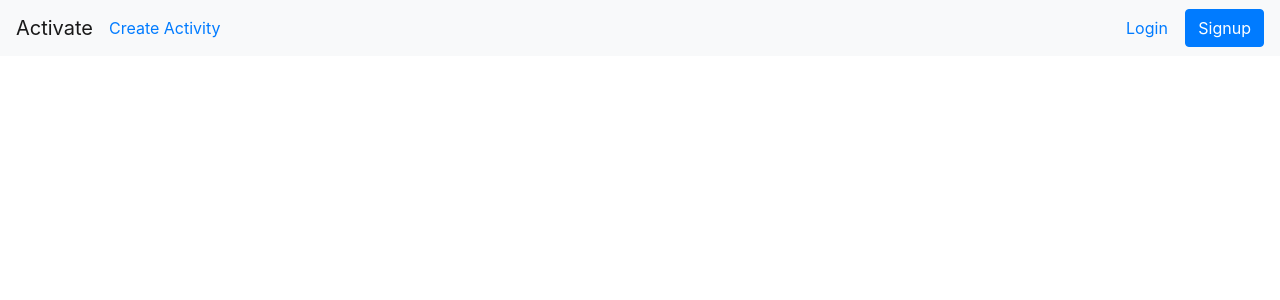
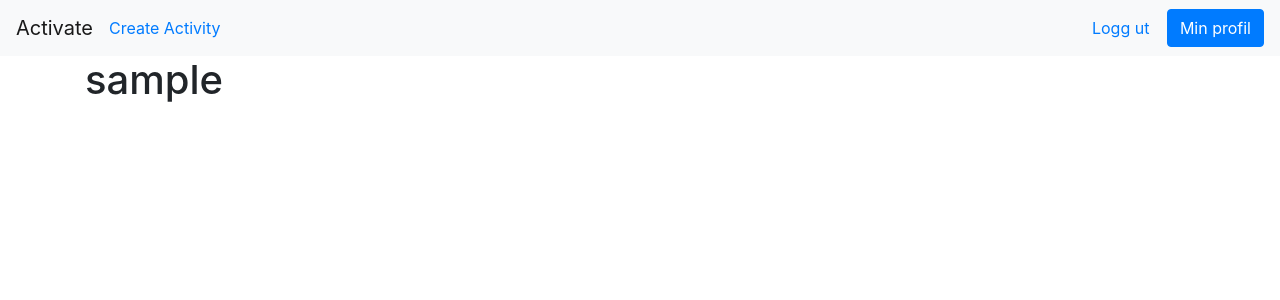
Before and after one commit to akselkb/TDT4140-Programvareutvikling-Gruppe59, a Django app: page /profile/ in a window 1280 px wide. Shown: the top 300 px of the page. Run offline with Django 3.2, Linux system fonts and the light colour scheme; the visitor is signed in with stand-in values (Sample User, id 1); some libraries are stand-ins or nearby versions.

Commit message:
feat: add restriction to base template

```diff
--- a/activate/activate/templates/base.html
+++ b/activate/activate/templates/base.html
@@ -10,8 +10,13 @@
             <a class="navbar-brand" href="#">Activate</a>
             {% if not user.is_anonymous %}<a href="{% url 'create_activity' %}">Create Activity</a>{% endif %} <!-- Temporary access to the create-activity-page -->
             <div class="ml-auto">
-                <a class="btn btn-link" href="{% url 'view_login' %}">Login</a>
-                <a class="btn btn-primary" href="{% url 'view_signup' %}">Signup</a>
+                {% if not user.is_authenticated %}
+                    <a class="btn btn-link" href="{% url 'view_login' %}">Login</a>
+                    <a class="btn btn-primary" href="{% url 'view_signup' %}">Signup</a>
+                {% else %}
+                    <a class="btn btn-link" href="{% url 'view_logout' %}">Logg ut</a>
+                    <a class="btn btn-primary" href="{% url 'view_profile' %}">Min profil</a>
+                {% endif %}
             </div>
         </nav>
         <div class="content container">
--- a/activate/usermanagement/templates/usermanagement/profile.html
+++ b/activate/usermanagement/templates/usermanagement/profile.html
@@ -2,5 +2,5 @@
 {% load static %}
 
 {% block content %}
-
+    <h1>{{ user.username }}</h1>
 {% endblock content %}
```
